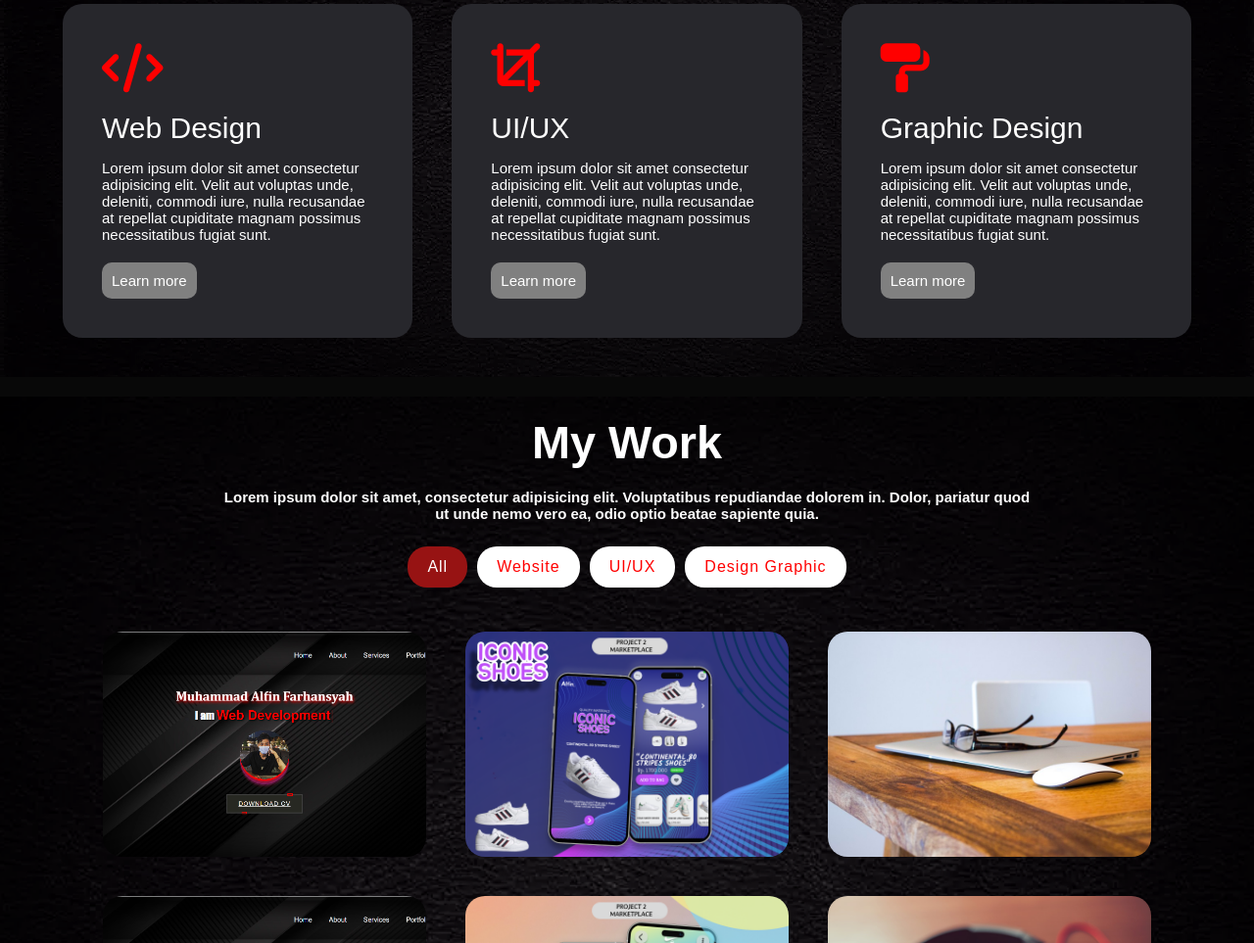
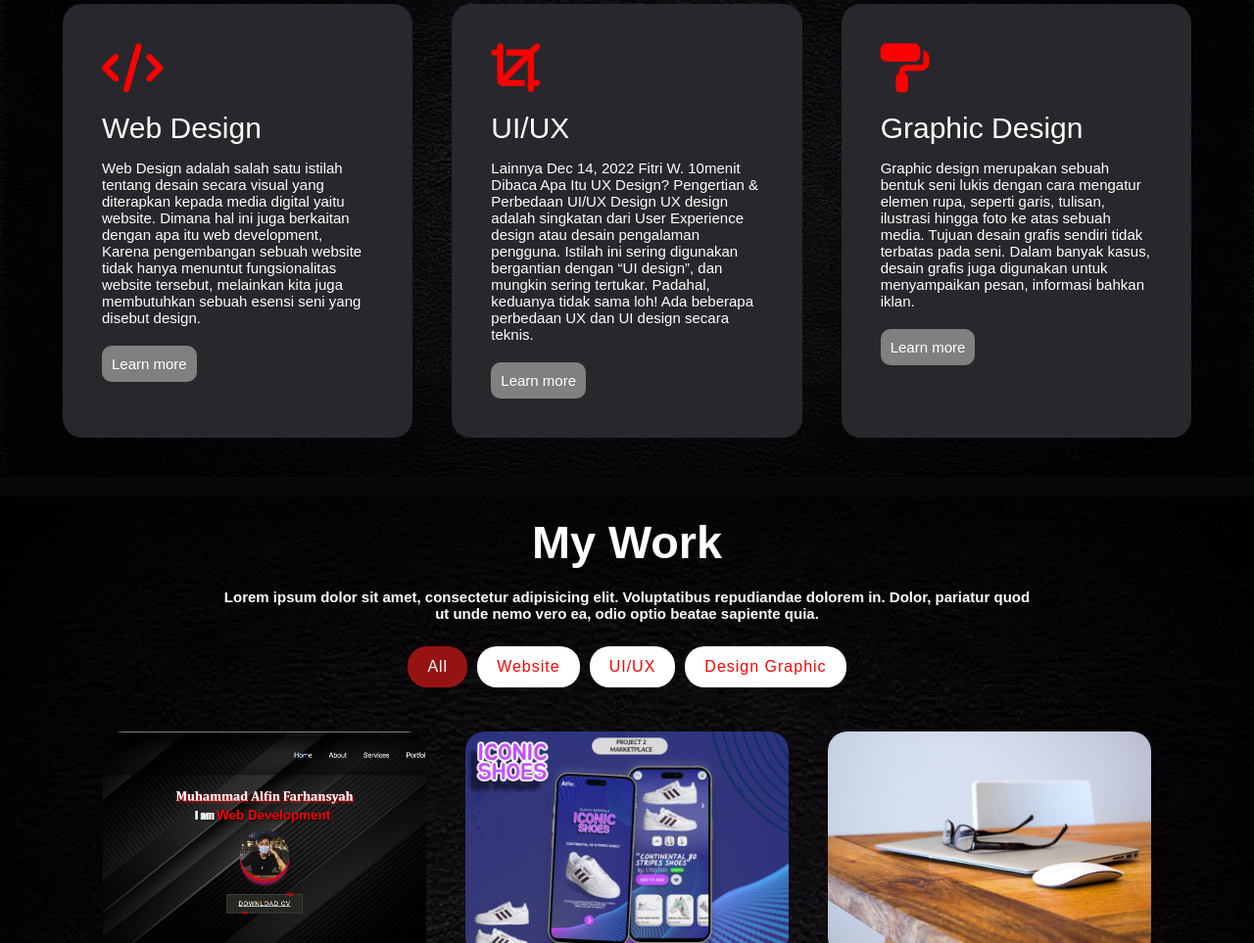
Before and after one commit to alfinfarhansyah12/alfin1207, a plain HTML site: page index.html in a window 1280 px wide. Shown: the part 1391-2354 px from the top of the page at 98% size. Drawn offline with nearby package versions, Linux system fonts and the light colour scheme.

Commit message:
first commit

```diff
--- a/css/style.css
+++ b/css/style.css
@@ -566,6 +566,15 @@ nav .fa {
   #header {
     background-image: url(../img/Background-phone.png);
   }
+  .logo {
+    width: 70px;
+    position: fixed;
+    display: inline-flex;
+    justify-content: space-between;
+  }
+  .logo:hover {
+    filter: drop-shadow(4px 4px 5px red);
+  }
   .header-text {
     font-size: 12px;
   }
@@ -578,7 +587,6 @@ nav .fa {
   .header-text span {
     font-size: 25px;
   }
-
   nav .fa {
     display: block;
     font-size: 25px;
--- a/index.html
+++ b/index.html
@@ -171,9 +171,12 @@
             <i class="fa-solid fa-code" style="color: #ff0000"></i>
             <h2>Web Design</h2>
             <p>
-              Lorem ipsum dolor sit amet consectetur adipisicing elit. Velit aut
-              voluptas unde, deleniti, commodi iure, nulla recusandae at
-              repellat cupiditate magnam possimus necessitatibus fugiat sunt.
+              Web Design adalah salah satu istilah tentang desain secara visual
+              yang diterapkan kepada media digital yaitu website. Dimana hal ini
+              juga berkaitan dengan apa itu web development, Karena pengembangan
+              sebuah website tidak hanya menuntut fungsionalitas website
+              tersebut, melainkan kita juga membutuhkan sebuah esensi seni yang
+              disebut design.
             </p>
             <a href="#">Learn more</a>
           </div>
@@ -182,9 +185,12 @@
             <i class="fa-solid fa-crop" style="color: #ff0000"></i>
             <h2>UI/UX</h2>
             <p>
-              Lorem ipsum dolor sit amet consectetur adipisicing elit. Velit aut
-              voluptas unde, deleniti, commodi iure, nulla recusandae at
-              repellat cupiditate magnam possimus necessitatibus fugiat sunt.
+              Lainnya Dec 14, 2022 Fitri W. 10menit Dibaca Apa Itu UX Design?
+              Pengertian & Perbedaan UI/UX Design UX design adalah singkatan
+              dari User Experience design atau desain pengalaman pengguna.
+              Istilah ini sering digunakan bergantian dengan “UI design”, dan
+              mungkin sering tertukar. Padahal, keduanya tidak sama loh! Ada
+              beberapa perbedaan UX dan UI design secara teknis.
             </p>
             <a href="#">Learn more</a>
           </div>
@@ -193,9 +199,11 @@
             <i class="fa-solid fa-paint-roller" style="color: #ff0000"></i>
             <h2>Graphic Design</h2>
             <p>
-              Lorem ipsum dolor sit amet consectetur adipisicing elit. Velit aut
-              voluptas unde, deleniti, commodi iure, nulla recusandae at
-              repellat cupiditate magnam possimus necessitatibus fugiat sunt.
+              Graphic design merupakan sebuah bentuk seni lukis dengan cara
+              mengatur elemen rupa, seperti garis, tulisan, ilustrasi hingga
+              foto ke atas sebuah media. Tujuan desain grafis sendiri tidak
+              terbatas pada seni. Dalam banyak kasus, desain grafis juga
+              digunakan untuk menyampaikan pesan, informasi bahkan iklan.
             </p>
             <a href="#">Learn more</a>
           </div>
```
